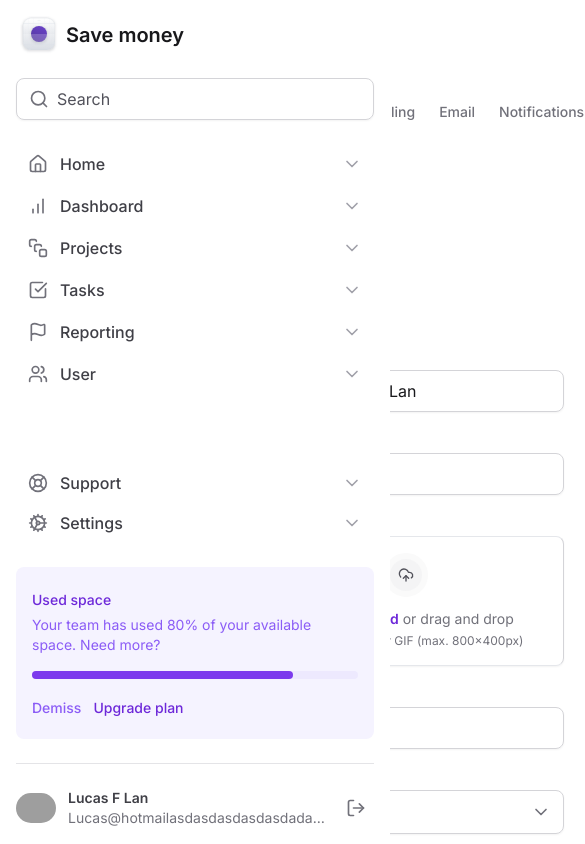
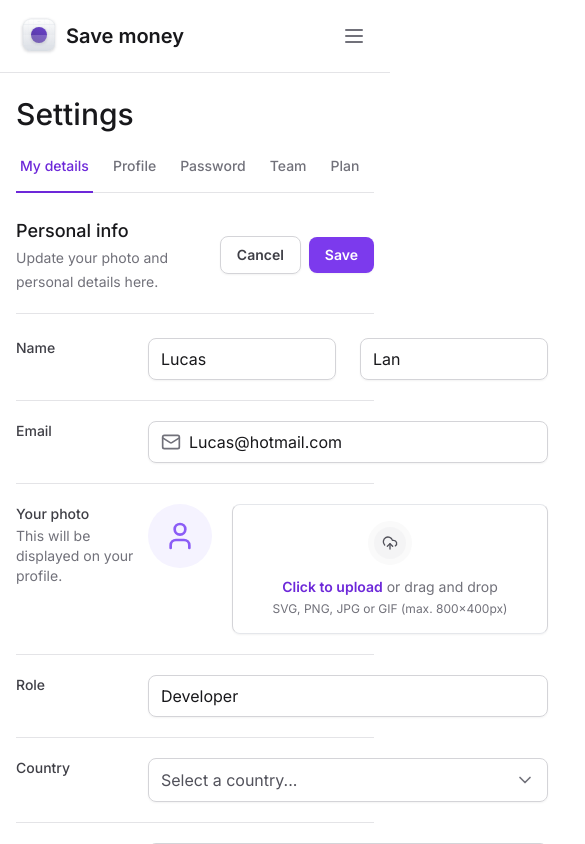
Before and after one commit to LucasFLan/settings-page, a Next.js app: page / in a window 390 px wide. Shown: the top 844 px of the page, 585 px wide, since content can reach past the window. Built offline with nearby package versions, Linux system fonts and the light colour scheme; grey boxes are pictures that could not be loaded.

Commit message:
Abertura da sidebar, Tabs responsivo

```diff
--- a/package.json
+++ b/package.json
@@ -10,6 +10,8 @@
   },
   "dependencies": {
     "@formkit/auto-animate": "^0.7.0",
+    "@radix-ui/react-collapsible": "^1.1.11",
+    "@radix-ui/react-scroll-area": "^1.2.9",
     "@radix-ui/react-select": "^2.2.5",
     "@radix-ui/react-tabs": "^1.1.12",
     "@rocketseat/eslint-config": "^2.2.2",
--- a/src/app/layout.tsx
+++ b/src/app/layout.tsx
@@ -18,9 +18,11 @@
   return (
     <html lang="en" className="antialiased">
       <body className={inter.className}>
-        <div className="grid min-h-screen grid-cols-app">
+        <div className="min-h-screen lg:grid lg:grid-cols-app">
           <Sidebar />
-          <main className="px-8 pb-12 pt-8">{children}</main>
+          <main className="max-w-[100vw] px-4 pb-12 pt-24 lg:col-start-2 lg:px-8 lg:pt-8">
+            {children}
+          </main>
         </div>
       </body>
     </html>
--- a/src/components/SettingTabs/TabItem/index.tsx
+++ b/src/components/SettingTabs/TabItem/index.tsx
@@ -13,7 +13,7 @@
       value={value}
       className="group relative px-1 pb-4 text-sm font-medium text-zinc-500 outline-none hover:text-violet-700 data-[state=active]:text-violet-700"
     >
-      <span className="rounded group-focus-visible:ring-2 group-focus-visible:ring-violet-400 group-focus-visible:ring-offset-4">
+      <span className="whitespace-nowrap rounded group-focus-visible:ring-2 group-focus-visible:ring-violet-400 group-focus-visible:ring-offset-4">
         {title}
       </span>
 
--- a/src/components/SettingTabs/index.tsx
+++ b/src/components/SettingTabs/index.tsx
@@ -2,12 +2,15 @@
 import * as Tabs from "@radix-ui/react-tabs";
 import { TabItem } from "./TabItem";
 import { useState } from "react";
+import * as ScrollArea from "@radix-ui/react-scroll-area";
 
 export const SettingTabs = () => {
   const [currentTab, setcurrentTab] = useState("tab1");
 
   return (
     <Tabs.Root value={currentTab} onValueChange={setcurrentTab}>
+      <ScrollArea.Root className="w-full" type="scroll">
+        <ScrollArea.Viewport className="w-full overflow-x-scroll">
           <Tabs.List className="mt-6 flex w-full items-center gap-4 border-b border-zinc-200">
             <TabItem
               title="My details"
@@ -24,8 +27,16 @@
               value="tab3"
               isSelected={currentTab === "tab3"}
             />
-        <TabItem title="Team" value="tab4" isSelected={currentTab === "tab4"} />
-        <TabItem title="Plan" value="tab5" isSelected={currentTab === "tab5"} />
+            <TabItem
+              title="Team"
+              value="tab4"
+              isSelected={currentTab === "tab4"}
+            />
+            <TabItem
+              title="Plan"
+              value="tab5"
+              isSelected={currentTab === "tab5"}
+            />
             <TabItem
               title="Billing"
               value="tab6"
@@ -52,6 +63,14 @@
               isSelected={currentTab === "tab10"}
             />
           </Tabs.List>
+        </ScrollArea.Viewport>
+        <ScrollArea.Scrollbar
+          className="flex h-0.5 translate-y-1.5 touch-none select-none flex-col bg-zinc-100"
+          orientation="horizontal"
+        >
+          <ScrollArea.Thumb className="relative flex-1 rounded-lg bg-zinc-300" />
+        </ScrollArea.Scrollbar>
+      </ScrollArea.Root>
     </Tabs.Root>
   );
 };
--- a/src/components/Sidebar/index.tsx
+++ b/src/components/Sidebar/index.tsx
@@ -1,3 +1,4 @@
+"use client";
 import {
   BarChart,
   CheckSquare,
@@ -8,17 +9,31 @@
   Search,
   LifeBuoy,
   Cog,
+  Menu,
 } from "lucide-react";
 import { Logo } from "./Logo";
 import { NavItem } from "./NavItem";
 import { UsedSpaceWidget } from "./UsedSpaceWidget";
 import { Profile } from "./Profile";
 import { Input } from "../Input";
+import * as Collapsible from "@radix-ui/react-collapsible";
+import { Button } from "../Button";
 
 export const Sidebar = () => {
   return (
-    <aside className="fixed bottom-0 left-0 right-0 top-0 z-20 flex flex-col gap-6 border-zinc-200 bg-white p-4 lg:relative lg:right-auto lg:w-80 lg:border-r lg:px-5 lg:py-8">
+    <Collapsible.Root className="fixed left-0 right-0 top-0 z-20 flex flex-col gap-6 border-b border-zinc-200 bg-white p-4 data-[state=open]:bottom-0 lg:right-auto lg:w-80 lg:border-r lg:px-5 lg:py-8 lg:data-[state=closed]:bottom-0">
+      <div className="flex items-center justify-between">
         <Logo />
+        <Collapsible.Trigger asChild className="lg:hidden">
+          <Button variant="ghost">
+            <Menu className="h-6 w-6" />
+          </Button>
+        </Collapsible.Trigger>
+      </div>
+      <Collapsible.Content
+        forceMount
+        className="flex flex-1 flex-col gap-6 data-[state=closed]:hidden lg:data-[state=closed]:flex"
+      >
         <Input.Root>
           <Input.Prefix>
             <Search className="h5 w-5 text-zinc-500" />
@@ -46,6 +61,7 @@
           <div className="h-px bg-zinc-200"></div>
           <Profile />
         </div>
-    </aside>
+      </Collapsible.Content>
+    </Collapsible.Root>
   );
 };
```
Also changed, not shown: 1 other file (tests, documents, lock files or other folders). Lines whose indentation alone changed are shown as unchanged.
